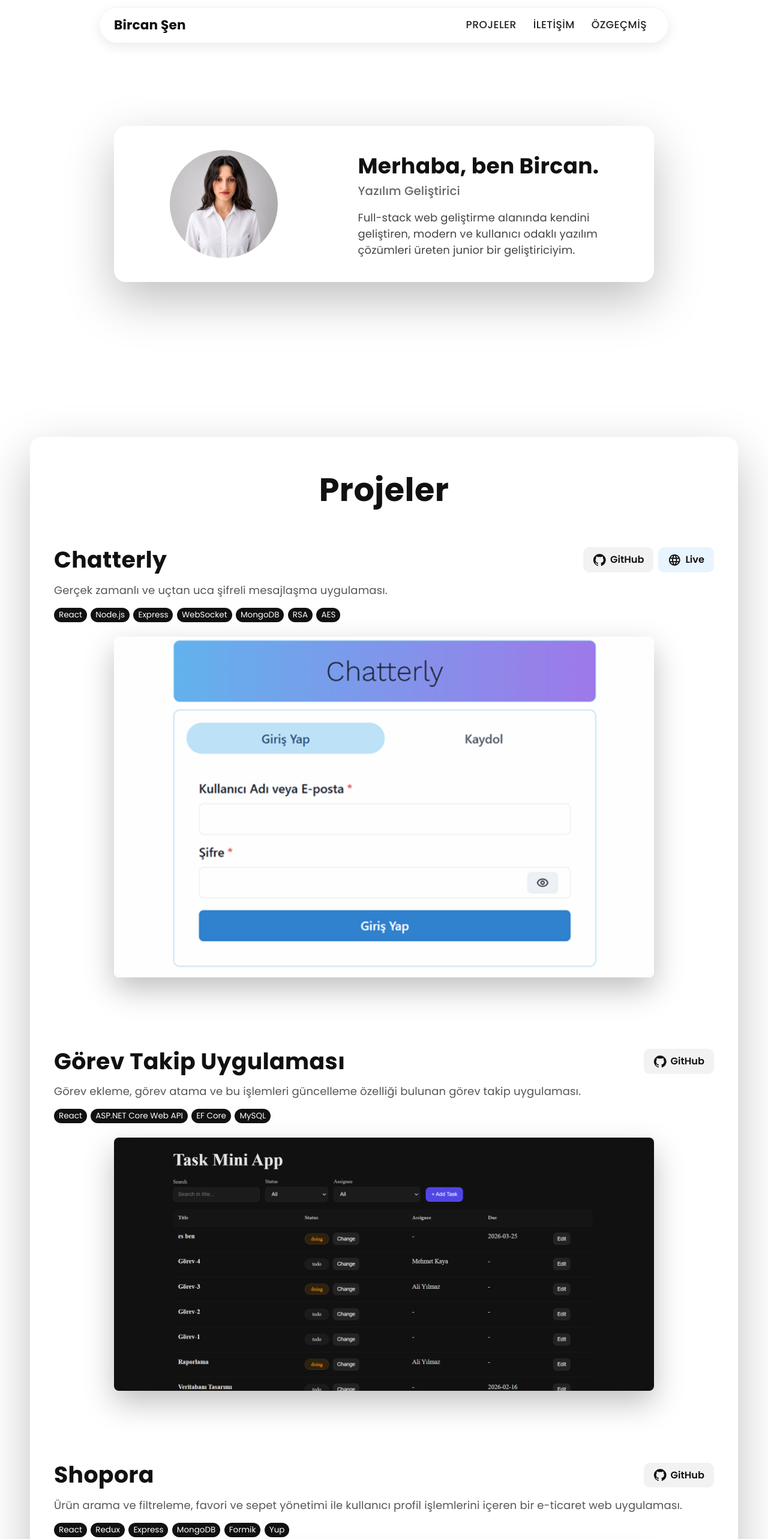
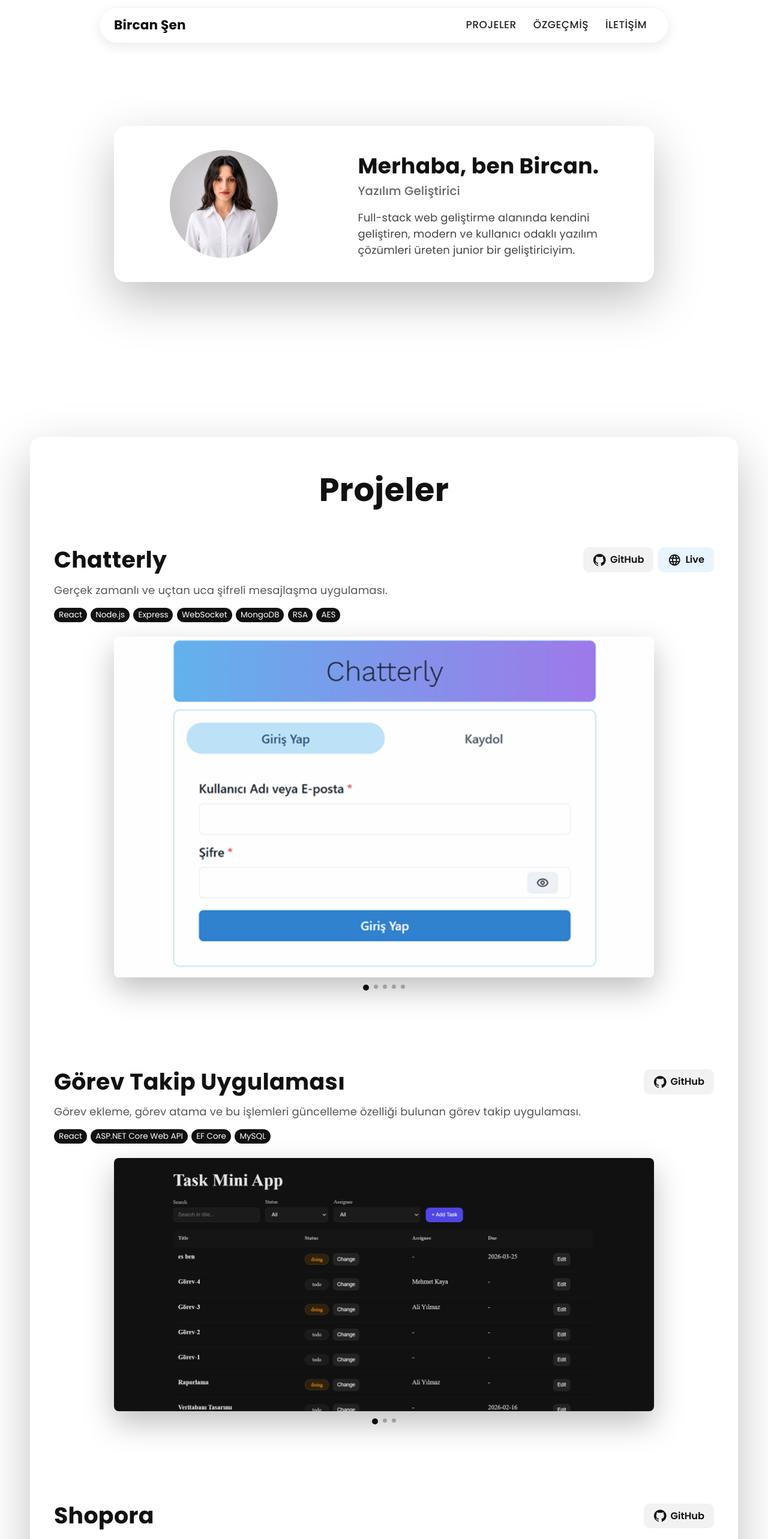
Before and after one commit to bircansen/portfolio, a React (Vite) app: page / in a window 1280 px wide. Shown: the top 2565 px of the page at 60% size. Built offline with nearby package versions, Linux system fonts and the light colour scheme.

Commit message:
fix: navbar and contact components

```diff
--- a/src/components/Contact.jsx
+++ b/src/components/Contact.jsx
@@ -1,5 +1,10 @@
 import { Typography, Box, Stack } from "@mui/material";
 import { useEffect, useRef, useState } from "react";
+
+import GitHubIcon from "@mui/icons-material/GitHub";
+import EmailIcon from "@mui/icons-material/Email";
+import PhoneIcon from "@mui/icons-material/Phone";
+import LinkedInIcon from "@mui/icons-material/LinkedIn";
 
 export default function Contact() {
   const [open, setOpen] = useState(false);
@@ -16,10 +21,26 @@ export default function Contact() {
   }, []);
 
   const items = [
-    { text: "github.com/bircansen", href: "https://github.com/bircansen" },
-    { text: "linkedin.com/in/bbircansen", href: "https://linkedin.com/in/bbircansen/" },
-    { text: "bircansen18@outlook.com", href: "mailto:bircansen18@outlook.com" },
-    { text: "+90 551 255 51 12", href: "tel:+905512555112" },
+    {
+      text: "github.com/bircansen",
+      href: "https://github.com/bircansen",
+      icon: <GitHubIcon />,
+    },
+    {
+      text: "linkedin.com/in/bbircansen",
+      href: "https://linkedin.com/in/bbircansen/",
+      icon: <LinkedInIcon />,
+    },
+    {
+      text: "bircansen18@outlook.com",
+      href: "mailto:bircansen18@outlook.com",
+      icon: <EmailIcon />,
+    },
+    {
+      text: "+90 551 255 51 12",
+      href: "tel:+905512555112",
+      icon: <PhoneIcon />,
+    },
   ];
 
   return (
@@ -65,15 +86,19 @@ export default function Contact() {
               target="_blank"
               sx={{
                 display: "flex",
+                alignItems: "center",
                 justifyContent: "center",
+                gap: 1.2,
                 textDecoration: "none",
                 color: "#111",
                 wordBreak: "break-word",
                 opacity: open ? 1 : 0,
                 transform: open ? "translateY(0)" : "translateY(20px)",
                 transition: "0.4s",
+                fontSize: "1rem",
               }}
             >
+              {item.icon}
               {item.text}
             </Box>
           ))}
--- a/src/components/Navbar.jsx
+++ b/src/components/Navbar.jsx
@@ -14,6 +14,7 @@ export default function Navbar() {
 
   const menu = [
     { id: "projects", label: "PROJELER" },
+    { id: "cv", label: "ÖZGEÇMİŞ", action: "cv" },
     { id: "contact", label: "İLETİŞİM" },
   ];
 
@@ -26,8 +27,11 @@ export default function Navbar() {
           position: "fixed",
           top: scrolled ? 8 : 12,
           left: "50%",
-          transform: "translateX(-50%)",
+          transform: scrolled
+            ? "translateX(-50%) scale(0.96)"
+            : "translateX(-50%) scale(1)",
           zIndex: 1300,
+          transition: "all 0.3s ease",
         }}
       >
         <Box
@@ -35,9 +39,19 @@ export default function Navbar() {
             display: "flex",
             alignItems: "center",
             justifyContent: "space-between",
-            width: { xs: "95vw", md: scrolled ? "760px" : "900px" },
-            px: { xs: 1.2, md: scrolled ? 2 : 3 },
-            py: { xs: 0.4, md: scrolled ? 0.6 : 1 },
+            width: {
+              xs: scrolled ? "85vw" : "95vw",
+              md: scrolled ? "760px" : "900px",
+            },
+            maxWidth: "95vw",
+            px: {
+              xs: scrolled ? 1.8 : 1.2,
+              md: scrolled ? 2 : 3,
+            },
+            py: {
+              xs: scrolled ? 0.6 : 0.4,
+              md: scrolled ? 0.6 : 1,
+            },
             borderRadius: "999px",
             background: scrolled
               ? "rgba(255,255,255,0.94)"
@@ -66,8 +80,33 @@ export default function Navbar() {
 
           {/* RIGHT MENU */}
           <Box sx={{ display: "flex", alignItems: "center", gap: 0.5 }}>
-            {menu.map((item) => (
-              <Link key={item.id} to={item.id} smooth duration={600} offset={-90}>
+            {menu.map((item) => {
+              if (item.action === "cv") {
+                return (
+                  <Button
+                    key={item.id}
+                    onClick={openCV}
+                    sx={{
+                      color: "#222",
+                      textTransform: "none",
+                      minWidth: "auto",
+                      px: { xs: 0.5, md: 1.5 },
+                      fontSize: { xs: "0.7rem", md: "0.95rem" },
+                    }}
+                  >
+                    ÖZGEÇMİŞ
+                  </Button>
+                );
+              }
+
+              return (
+                <Link
+                  key={item.id}
+                  to={item.id}
+                  smooth
+                  duration={600}
+                  offset={-90}
+                >
                   <Button
                     sx={{
                       color: "#222",
@@ -80,20 +119,8 @@ export default function Navbar() {
                     {item.label}
                   </Button>
                 </Link>
-            ))}
-
-            <Button
-              onClick={openCV}
-              sx={{
-                color: "#222",
-                textTransform: "none",
-                minWidth: "auto",
-                px: { xs: 0.5, md: 1.5 },
-                fontSize: { xs: "0.7rem", md: "0.95rem" },
-              }}
-            >
-              ÖZGEÇMİŞ
-            </Button>
+              );
+            })}
           </Box>
         </Box>
       </Box>
--- a/src/components/Projects.jsx
+++ b/src/components/Projects.jsx
@@ -24,29 +24,21 @@ export default function Projects() {
   const [indexMap, setIndexMap] = useState({});
   const [dragStartX, setDragStartX] = useState(null);
   const [openImg, setOpenImg] = useState(null);
-
   const [visibleCards, setVisibleCards] = useState({});
   const cardRefs = useRef({});
 
   useEffect(() => {
-    const observer = new IntersectionObserver(
-      (entries) => {
+    const observer = new IntersectionObserver((entries) => {
       entries.forEach((entry) => {
         const index = entry.target.getAttribute("data-index");
-
         if (entry.isIntersecting) {
-            setVisibleCards((prev) => ({
-              ...prev,
-              [index]: true,
-            }));
+          setVisibleCards((prev) => ({ ...prev, [index]: true }));
         }
       });
-      },
-      {
+    }, {
       threshold: 0.15,
       rootMargin: "-80px 0px -50px 0px",
-      }
-    );
+    });
 
     Object.values(cardRefs.current).forEach((el) => {
       if (el) observer.observe(el);
@@ -201,15 +193,11 @@ export default function Projects() {
                       textDecoration: "none",
                       color: "#111",
                       fontWeight: 600,
-
                       px: { xs: 1, md: 2 },
                       py: { xs: 0.5, md: 1 },
-
                       fontSize: { xs: "0.75rem", md: "0.9rem" },
-
                       borderRadius: "10px",
                       background: "#f2f2f2",
-
                       transition: "0.2s",
                       "&:hover": {
                         background: "#e6e6e6",
@@ -234,15 +222,11 @@ export default function Projects() {
                         textDecoration: "none",
                         color: "#111",
                         fontWeight: 600,
-
                         px: { xs: 1, md: 2 },
                         py: { xs: 0.5, md: 1 },
-
                         fontSize: { xs: "0.75rem", md: "0.9rem" },
-
                         borderRadius: "10px",
                         background: "#e8f4ff",
-
                         transition: "0.2s",
                         "&:hover": {
                           background: "#d6ecff",
@@ -276,16 +260,46 @@ export default function Projects() {
                 ))}
               </Stack>
 
+              {/* SLIDER (GERİ EKLENDİ) */}
               <Box sx={{ display: "flex", justifyContent: "center" }}>
                 <Box
+                  onMouseDown={handleDragStart}
+                  onMouseUp={(e) => handleDragEnd(e, i)}
+                  onTouchStart={handleDragStart}
+                  onTouchEnd={(e) => handleDragEnd(e, i)}
                   sx={{
                     width: "100%",
                     maxWidth: 900,
                     borderRadius: 2,
                     overflow: "hidden",
                     boxShadow: "0 20px 50px rgba(0,0,0,0.25)",
+                    position: "relative",
                   }}
                 >
+                  {/* CLICK AREAS */}
+                  <Box
+                    onClick={() => prev(i)}
+                    sx={{
+                      position: "absolute",
+                      left: 0,
+                      top: 0,
+                      width: "50%",
+                      height: "100%",
+                      zIndex: 2,
+                    }}
+                  />
+                  <Box
+                    onClick={() => next(i)}
+                    sx={{
+                      position: "absolute",
+                      right: 0,
+                      top: 0,
+                      width: "50%",
+                      height: "100%",
+                      zIndex: 2,
+                    }}
+                  />
+
                   <img
                     src={current}
                     onClick={() => setOpenImg(current)}
@@ -297,6 +311,24 @@ export default function Projects() {
                     }}
                   />
                 </Box>
+              </Box>
+
+              {/* DOTS */}
+              <Box sx={{ display: "flex", justifyContent: "center", gap: 1, py: 1.5 }}>
+                {project.slides.map((_, idx2) => (
+                  <Box
+                    key={idx2}
+                    onClick={() => setSlide(i, idx2)}
+                    sx={{
+                      width: idx2 === idx ? 10 : 7,
+                      height: idx2 === idx ? 10 : 7,
+                      borderRadius: "50%",
+                      background: idx2 === idx ? "#111" : "#bbb",
+                      cursor: "pointer",
+                      transition: "0.2s",
+                    }}
+                  />
+                ))}
               </Box>
             </Box>
           );
```
Lines whose indentation alone changed are shown as unchanged.
